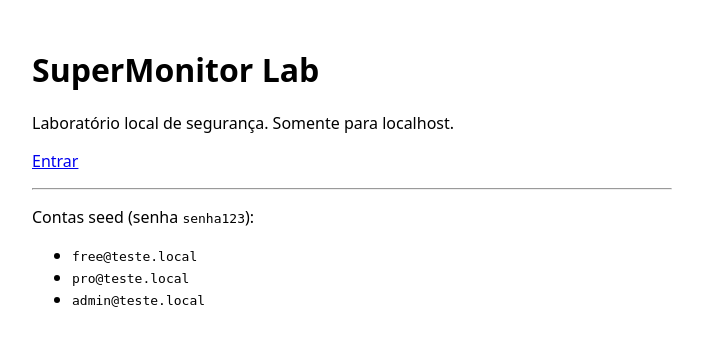
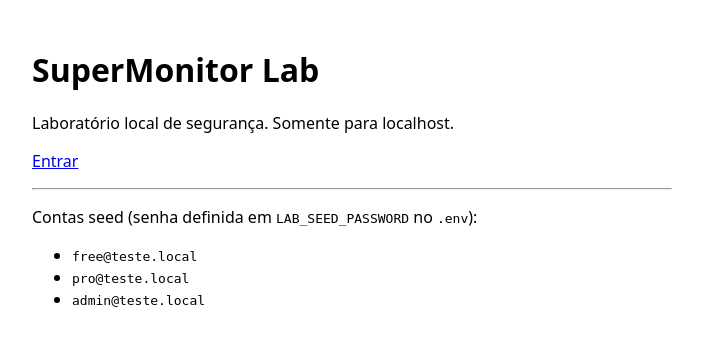
Before and after one commit to RNobre1/wifi-page, a PHP site: page /index.php in a window 1280 px wide. Shown: the top 346 px of the page, without its empty margins (288-991 px from the left). Run offline with PHP 8.4, Linux system fonts and the light colour scheme; tables that the repository leaves empty hold one stand-in row (values such as "Sample post").

Commit message:
refactor: senha seed via LAB_SEED_PASSWORD (remove literal hardcoded)

```diff
--- a/backend/public/index.php
+++ b/backend/public/index.php
@@ -21,7 +21,7 @@ $uid = current_user_id();
   <p><a href="login.php">Entrar</a></p>
 <?php endif; ?>
 <hr>
-<p>Contas seed (senha <code>senha123</code>):</p>
+<p>Contas seed (senha definida em <code>LAB_SEED_PASSWORD</code> no <code>.env</code>):</p>
 <ul>
   <li><code>free@teste.local</code></li>
   <li><code>pro@teste.local</code></li>
--- a/backend/public/lib/seed.php
+++ b/backend/public/lib/seed.php
@@ -14,8 +14,12 @@ function seed_users_once(): void {
         ['pro@teste.local',   'pro'],
         ['admin@teste.local', 'admin'],
     ];
+    $password = getenv('LAB_SEED_PASSWORD');
+    if (!is_string($password) || $password === '') {
+        throw new RuntimeException('LAB_SEED_PASSWORD nao configurada — defina em .env');
+    }
     $stmt = $pdo->prepare('INSERT INTO users (email, pass_hash, tier) VALUES (?, ?, ?)');
     foreach ($users as [$email, $tier]) {
-        $stmt->execute([$email, password_hash('senha123', PASSWORD_BCRYPT), $tier]);
+        $stmt->execute([$email, password_hash($password, PASSWORD_BCRYPT), $tier]);
     }
 }
--- a/docker-compose.yml
+++ b/docker-compose.yml
@@ -10,6 +10,7 @@ services:
       DB_PASS: ${DB_PASS:-monitorpass}
       REDIS_HOST: ${REDIS_HOST:-redis}
       REDIS_PORT: ${REDIS_PORT:-6379}
+      LAB_SEED_PASSWORD: ${LAB_SEED_PASSWORD:-trocar-em-env}
     depends_on:
       db:
         condition: service_healthy
```
Also changed, not shown: .gitguardian.yaml (added), README.md, 3 other files.
